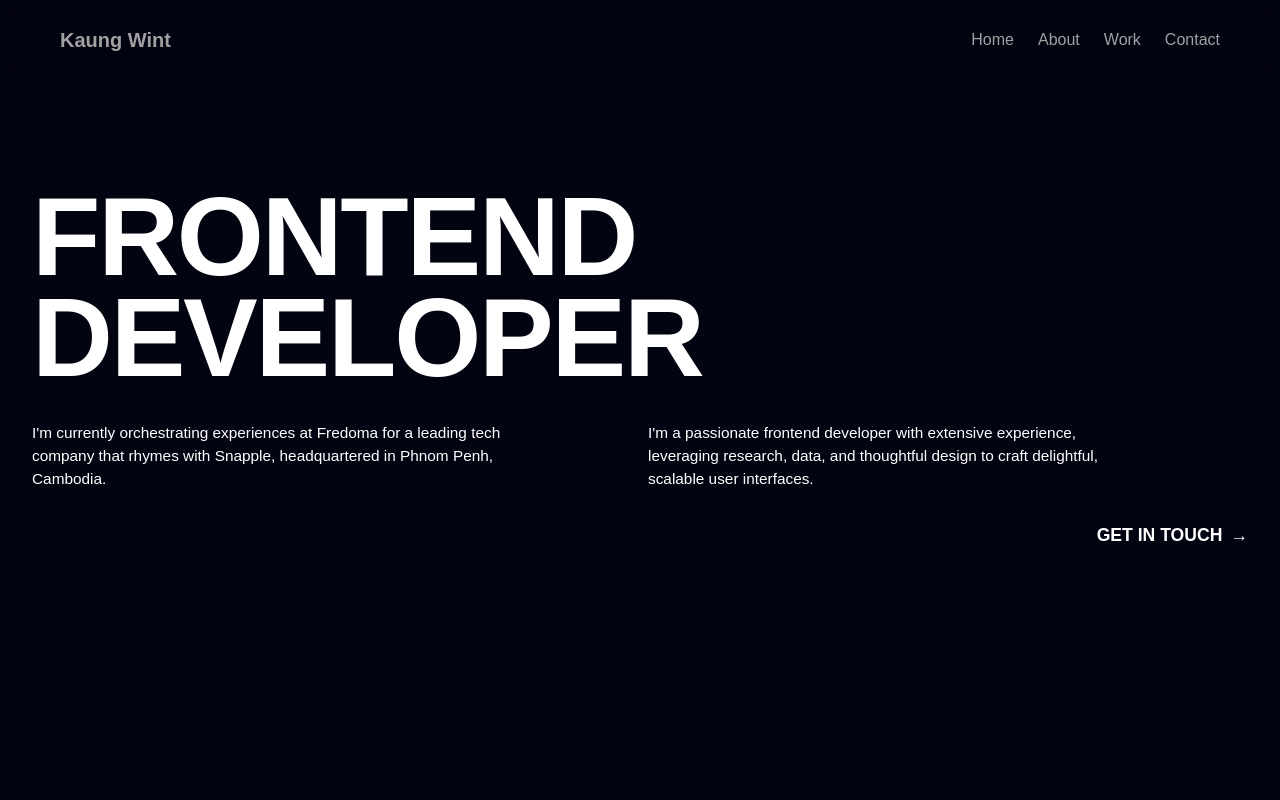
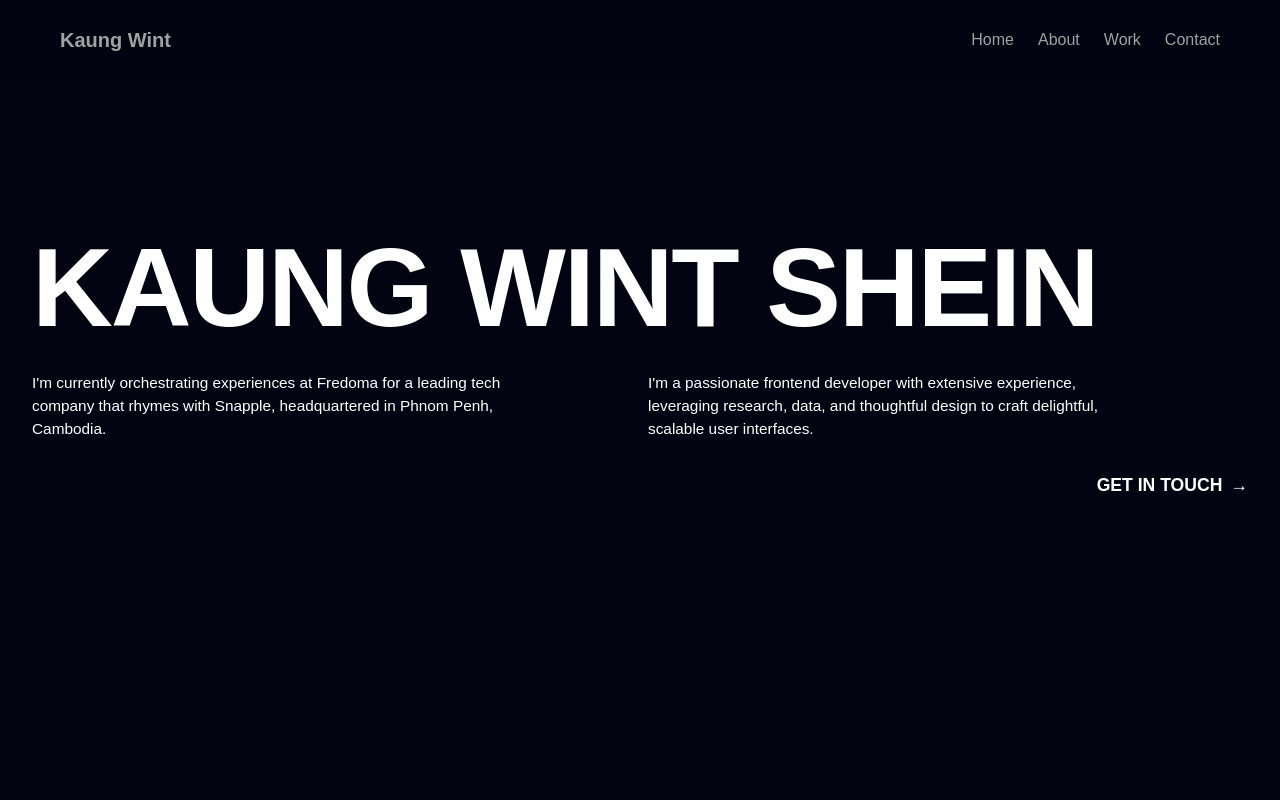
Before and after one commit to Kaungwintshein/kaungwintshein, a React (Vite) app: page / in a window 1280 px wide. Shown: the top 800 px of the page. Built offline with nearby package versions, Linux system fonts and the light colour scheme; no server answers; a web font is replaced by a local one.

Commit message:
fix: update title in Intro component to reflect correct name

```diff
--- a/src/sections/Intro.jsx
+++ b/src/sections/Intro.jsx
@@ -4,7 +4,7 @@ const Intro = () => {
   return (
     <section className="hero" id="home">
       <div className="hero-content">
-        <h1 className="title uppercase">Frontend Developer</h1>
+        <h1 className="title uppercase">Kaung Wint Shein</h1>
         <div className="description">
           <p>
             I'm currently orchestrating experiences at Fredoma for a leading
```
